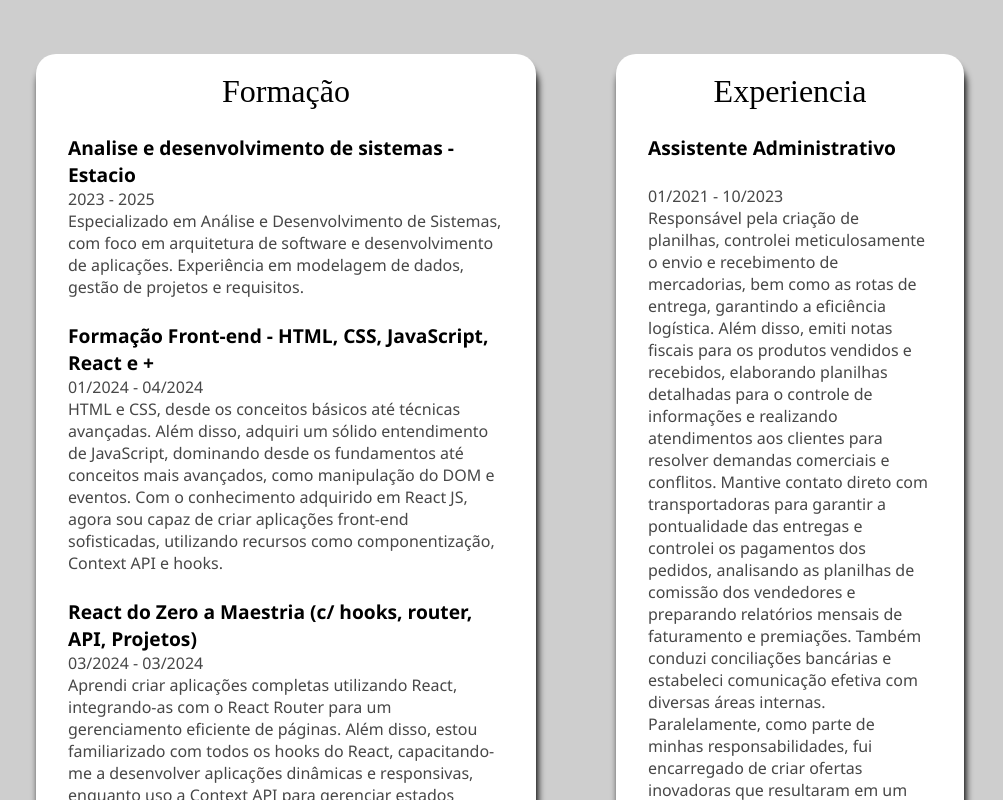
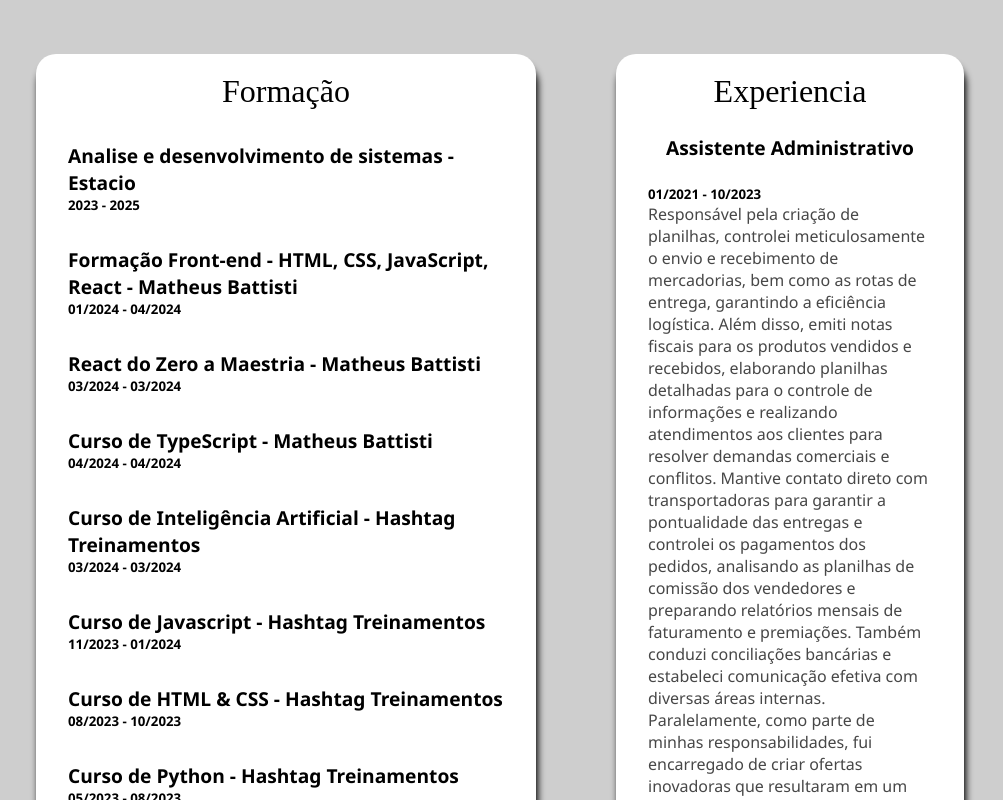
Before and after one commit to ViniciusFontes-02/Portifolio_Vini, a React (Vite) app: page /about in a window 1280 px wide. Shown: the part 820-1620 px from the top of the page, without its empty margins (156-1159 px from the left). Built offline with nearby package versions, Linux system fonts and the light colour scheme; a web font is replaced by a local one.

Commit message:
Adicionando interatividade nos titulos da formacoes

```diff
--- a/data/db.jsx
+++ b/data/db.jsx
@@ -1,55 +1,55 @@
 export const trainingData = [
   {
-    name: "Analise e desenvolvimento de sistemas -Estacio",
+    name: "Analise e desenvolvimento de sistemas - Estacio",
     description:
       "Especializado em Análise e Desenvolvimento de Sistemas, com foco em arquitetura de software e desenvolvimento de aplicações. Experiência em modelagem de dados, gestão de projetos e requisitos.",
     time: "2023 - 2025",
     id: 1,
   },
   {
-    name: "Formação Front-end - HTML, CSS, JavaScript, React e +",
+    name: "Formação Front-end - HTML, CSS, JavaScript, React - Matheus Battisti",
     description:
       "HTML e CSS, desde os conceitos básicos até técnicas avançadas. Além disso, adquiri um sólido entendimento de JavaScript, dominando desde os fundamentos até conceitos mais avançados, como manipulação do DOM e eventos. Com o conhecimento adquirido em React JS, agora sou capaz de criar aplicações front-end sofisticadas, utilizando recursos como componentização, Context API e hooks.",
     time: "01/2024 - 04/2024",
     id: 2,
   },
   {
-    name: "React do Zero a Maestria (c/ hooks, router, API, Projetos)",
+    name: "React do Zero a Maestria - Matheus Battisti",
     description:
       "Aprendi criar aplicações completas utilizando React, integrando-as com o React Router para um gerenciamento eficiente de páginas. Além disso, estou familiarizado com todos os hooks do React, capacitando-me a desenvolver aplicações dinâmicas e responsivas, enquanto uso a Context API para gerenciar estados globais de forma eficaz. Compreendi como integrar o React com Firebase, permitindo-me criar aplicações escaláveis e em tempo real, e também estou confortável em criar projetos MERN (MongoDB, Express, React e Node) e projetos React com Redux.",
     time: "03/2024 - 03/2024",
     id: 3,
   },
   {
-    name: "Curso de TypeScript - Udemy",
+    name: "Curso de TypeScript - Matheus Battisti",
     description:
       "Aprendi desde os fundamentos básicos até os conceitos avançados, incluindo tipos de dados, narrowing, criação de tipos, orientação a objetos, módulos, decorators, generics e integração com frameworks como React e Express. Além disso, apliquei meus conhecimentos em projetos práticos, como a construção de uma API RESTful, seguindo os padrões e boas práticas do mercado..",
     time: "04/2024 - 04/2024",
     id: 4,
   },
   {
-    name: "Certificação Inteligência Artificial - Aplicações Práticas da Hashtag Treinamentos",
+    name: "Curso de Inteligência Artificial - Hashtag Treinamentos",
     description:
       "Curso onde aprendi desde os fundamentos até aplicações avançadas, como reconhecimento de imagem e processamento de linguagem natural. Com aulas práticas e orientadas por projetos, os participantes estarão aptos a enfrentar desafios reais em diversos setores, como saúde e finanças.",
     time: "03/2024 - 03/2024",
     id: 5,
   },
   {
-    name: "Certificação Javascript Impressionador da Hashtag Treinamentos",
+    name: "Curso de Javascript - Hashtag Treinamentos",
     description:
       "Curso onde aprendi desde os fundamentos até conceitos avançados da linguagem. Aprendi variáveis, estruturas de controle, funções, manipulação de arrays e objetos, além de explorar programação assíncrona, manipulação do DOM, eventos, efeitos de animação e práticas de codificação..",
     time: "11/2023 - 01/2024",
     id: 6,
   },
   {
-    name: "Certificação Html & Css Impressionador da Hashtag Treinamentos",
+    name: "Curso de HTML & CSS - Hashtag Treinamentos",
     description:
       "Curso onde aprendi a dominar a estruturação de páginas web com HTML, incluindo tags semânticas e formulários, e em seguida, a estilização de páginas com CSS, abrangendo seletores, layout, animações e responsividade. Com foco em melhores práticas e otimização de desempenho.",
     time: "08/2023 - 10/2023",
     id: 7,
   },
   {
-    name: "Certificação Python Impressionador da Hashtag Treinamentos",
+    name: "Curso de Python - Hashtag Treinamentos",
     description:
       "Curso onde aprendi sobre variáveis, estruturas de controle, funções e manipulação de dados, além de explorar programação orientada a objetos, manipulação de arquivos e criação de módulos. Também fui introduzido a bibliotecas populares como Flask, Django, pandas e matplotlib para desenvolvimento web e análise de dados. Com projetos práticos e exemplos do mundo real.",
     time: "05/2023 - 08/2023",
--- a/src/pages/About.jsx
+++ b/src/pages/About.jsx
@@ -2,6 +2,7 @@ import styles from "./About.module.css";
 
 import { Link } from "react-router-dom";
 import { trainingData } from "../../data/db";
+import { useState } from "react";
 
 export default function About() {
   const baixarPDF = () => {
@@ -11,6 +12,13 @@ export default function About() {
       "https://drive.google.com/file/d/1K3cS2GLQp_OraB0gs2SAQJ8qoJ_xk74n/view?usp=sharing";
     link.target = "_blank"; // Abre o link em outra aba
     link.click();
+  };
+
+  const [selectedCourse, setSelectedCourse] = useState(null);
+
+  const handleCourseClick = (id) => {
+    // Se o curso selecionado for o mesmo que está atualmente selecionado, desmarque-o (selectedCourse se torna null)
+    setSelectedCourse(selectedCourse === id ? null : id);
   };
 
   return (
@@ -313,11 +321,17 @@ export default function About() {
         <div>
           <div className={styles.training}>
             <h3>Formação</h3>
+
             {trainingData.map((item) => (
               <div key={item.id}>
-                <h4>{item.name}</h4>
-                <p>{item.time}</p>
-                <p>{item.description}</p>
+                <h4 onClick={() => handleCourseClick(item.id)}>{item.name}</h4>
+                <h5>{item.time}</h5>
+
+                {selectedCourse === item.id && (
+                  <div>
+                    <p>{item.description}</p>
+                  </div>
+                )}
               </div>
             ))}
           </div>
@@ -329,7 +343,7 @@ export default function About() {
           <div className={styles.experience}>
             <h4>Assistente Administrativo</h4>
 
-            <p>01/2021 - 10/2023</p>
+            <h5>01/2021 - 10/2023</h5>
             <p>
               Responsável pela criação de planilhas, controlei meticulosamente o
               envio e recebimento de mercadorias, bem como as rotas de entrega,
--- a/src/pages/About.module.css
+++ b/src/pages/About.module.css
@@ -92,6 +92,7 @@
   border-radius: 20px;
   box-shadow: 2px 10px 7px var(--color-text-light);
   height: 100%;
+  margin-bottom: 1.5rem;
 
   & p {
     font-size: 1rem;
@@ -101,7 +102,18 @@
 
   & h4 {
     font-size: 1.2rem;
-    margin-top: 1.5rem;
+    margin-top: 2rem;
+    color: var(--color-text-light);
+    transition: 0.5s;
+    cursor: pointer;
+    font-weight: 600;
+
+    &:hover {
+      color: var(--color-input);
+    }
+  }
+
+  & h5 {
     color: var(--color-text-light);
   }
 }
@@ -117,6 +129,7 @@
     font-size: 1.2rem;
     margin-top: 1.5rem;
     margin-bottom: 1.5rem;
+    text-align: center;
   }
 
   & p {
```
